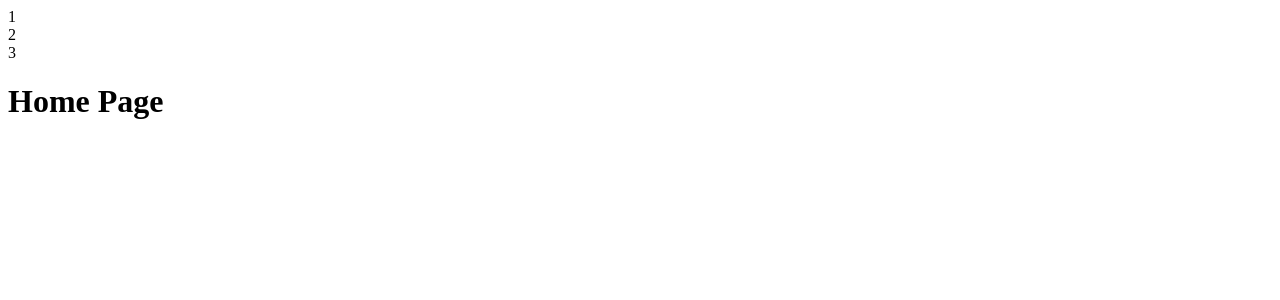
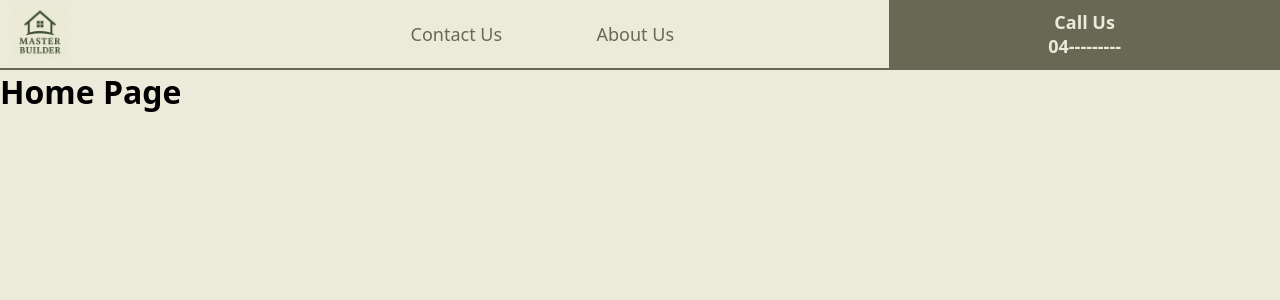
Before and after one commit to RelaxIntoCode/brian_master_builder, a Next.js app: page / in a window 1280 px wide. Shown: the top 300 px of the page. Built offline with nearby package versions, Linux system fonts and the light colour scheme.

Commit message:
Add initial styling for Navbar

```diff
--- a/app/(Home)/page.js
+++ b/app/(Home)/page.js
@@ -1,10 +1,8 @@
 import styles from "./homePage.module.css";
-import Navbar from "@/components/Navbar/Navbar";
 
 export default function Home() {
   return (
     <div>
-      <Navbar />
       <h1>Home Page</h1>
     </div>
   );
--- /dev/null
+++ b/app/contact/page.js
@@ -0,0 +1,4 @@
+function ContactPage() {
+  return <div>ContactPage</div>;
+}
+export default ContactPage;
--- a/app/globals.css
+++ b/app/globals.css
@@ -1,4 +1,21 @@
 :root {
   --col-primary: rgb(104, 105, 85);
-  --col-secondary: rgb(237, 241, 221);
+  --col-secondary: rgb(236, 234, 218);
+  --font-large: 18px;
+  --font-med: 16px;
+  --font-sm: 14px;
+  --font-bold: bold;
+  --border-r: 4px;
 }
+
+* {
+  padding: 0;
+  margin: 0;
+  box-sizing: border-box;
+}
+
+body {
+  background-color: var(--col-secondary);
+  font-family: system-ui, -apple-system, BlinkMacSystemFont, "Segoe UI", Roboto,
+    Oxygen, Ubuntu, Cantarell, "Open Sans", "Helvetica Neue", sans-serif;
+}
--- a/app/(Home)/layout.js
+++ b/app/layout.js
@@ -1,5 +1,6 @@
 import { Geist, Geist_Mono } from "next/font/google";
 import "@/app/globals.css";
+import Navbar from "@/components/Navbar/Navbar";
 
 const geistSans = Geist({
   variable: "--font-geist-sans",
@@ -20,6 +21,7 @@ export default function RootLayout({ children }) {
   return (
     <html lang="en">
       <body className={`${geistSans.variable} ${geistMono.variable}`}>
+        <Navbar />
         {children}
       </body>
     </html>
--- a/components/Navbar/Navbar.jsx
+++ b/components/Navbar/Navbar.jsx
@@ -1,9 +1,37 @@
+"use client";
+import styles from "./Navbar.module.css";
+import Link from "next/link";
+import Image from "next/image";
+import { usePathname } from "next/navigation";
 function Navbar() {
+  const pathname = usePathname();
   return (
-    <nav>
-      <div>1</div>
-      <div>2</div>
-      <div>3</div>
+    <nav className={styles.nav}>
+      <div className={styles.navSection}>
+        <Link href="/">
+          <Image src="/BBMB.png" alt="BBMB logo" width={60} height={60} />
+        </Link>
+      </div>
+      <div className={styles.navSection}>
+        <div className={styles.navLink}>
+          <Link
+            href="/contact"
+            className={pathname === "/contact" ? styles.active : ""}
+          >
+            Contact Us
+          </Link>
+          <Link
+            href="/about-us"
+            className={pathname === "/about-us" ? styles.active : ""}
+          >
+            About Us
+          </Link>
+        </div>
+      </div>
+      <div className={styles.navSection}>
+        <p>Call Us</p>
+        <p>04---------</p>
+      </div>
     </nav>
   );
 }
--- /dev/null
+++ b/components/Navbar/Navbar.module.css
@@ -0,0 +1,77 @@
+.nav {
+  display: flex;
+  align-items: center;
+  height: 70px;
+  border-bottom: 2px solid var(--col-primary);
+  width: 100%;
+}
+
+.navSection:nth-child(1) {
+  /* border: 2px solid red; */
+  flex: 1;
+}
+.navSection:nth-child(2) {
+  flex: 3.5;
+  /* border: 2px solid blue; */
+  height: 100%;
+  display: flex;
+  align-items: center;
+  font-size: var(--font-sm);
+}
+.navSection:nth-child(3) {
+  height: 100%;
+  display: flex;
+  flex-direction: column;
+  align-items: center;
+  justify-content: center;
+  flex: 2;
+  background-color: var(--col-primary);
+  color: var(--col-secondary);
+  font-size: var(--font-sm);
+  font-weight: var(--font-bold);
+  /* border: 2px solid green; */
+}
+
+.navLink {
+  display: flex;
+  justify-content: center;
+  width: 100%;
+  margin: 0 auto;
+}
+
+.navLink a {
+  text-decoration: none;
+  color: var(--col-primary);
+  margin-right: 10px;
+}
+
+.active {
+  font-weight: var(--font-bold);
+}
+
+@media screen and (min-width: 768px) {
+  .navSection:nth-child(1) {
+    margin-left: 10px;
+  }
+  .navLink a,
+  .navSection:nth-child(3) {
+    font-size: var(--font-med);
+  }
+  .navLink {
+    height: 100%;
+    width: 50%;
+    display: flex;
+    align-items: center;
+    justify-content: space-between;
+    /* border: 2px solid blue; */
+  }
+}
+@media screen and (min-width: 1024px) {
+  .navLink a,
+  .navSection:nth-child(3) {
+    font-size: var(--font-large);
+  }
+  .navLink {
+    width: 40%;
+  }
+}
```
Also changed, not shown: app/about-us/page.js (added, +9 -0 lines), app/contact/layout.js (added, +12 -0 lines), public/BBMB.png (added).
